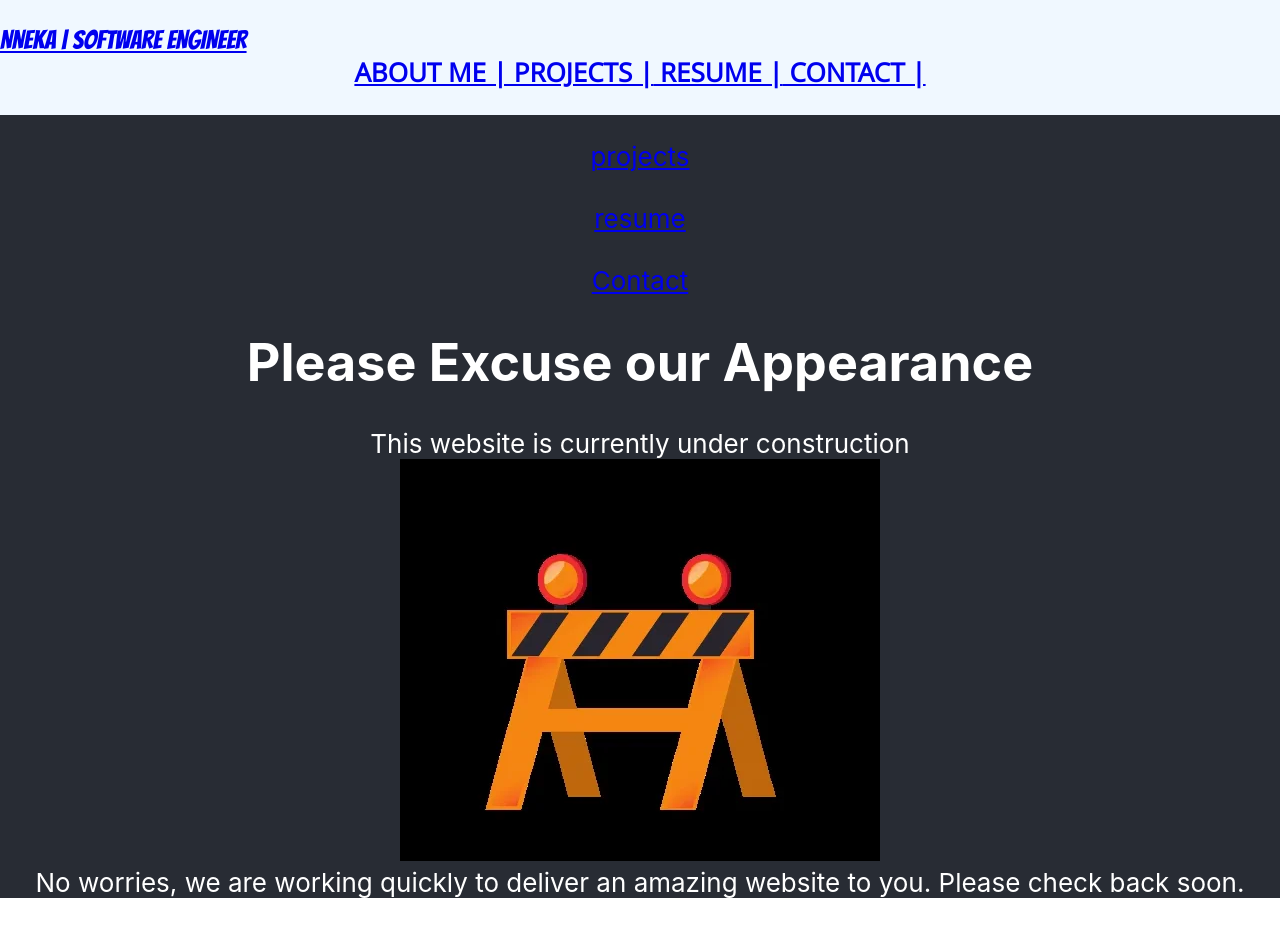
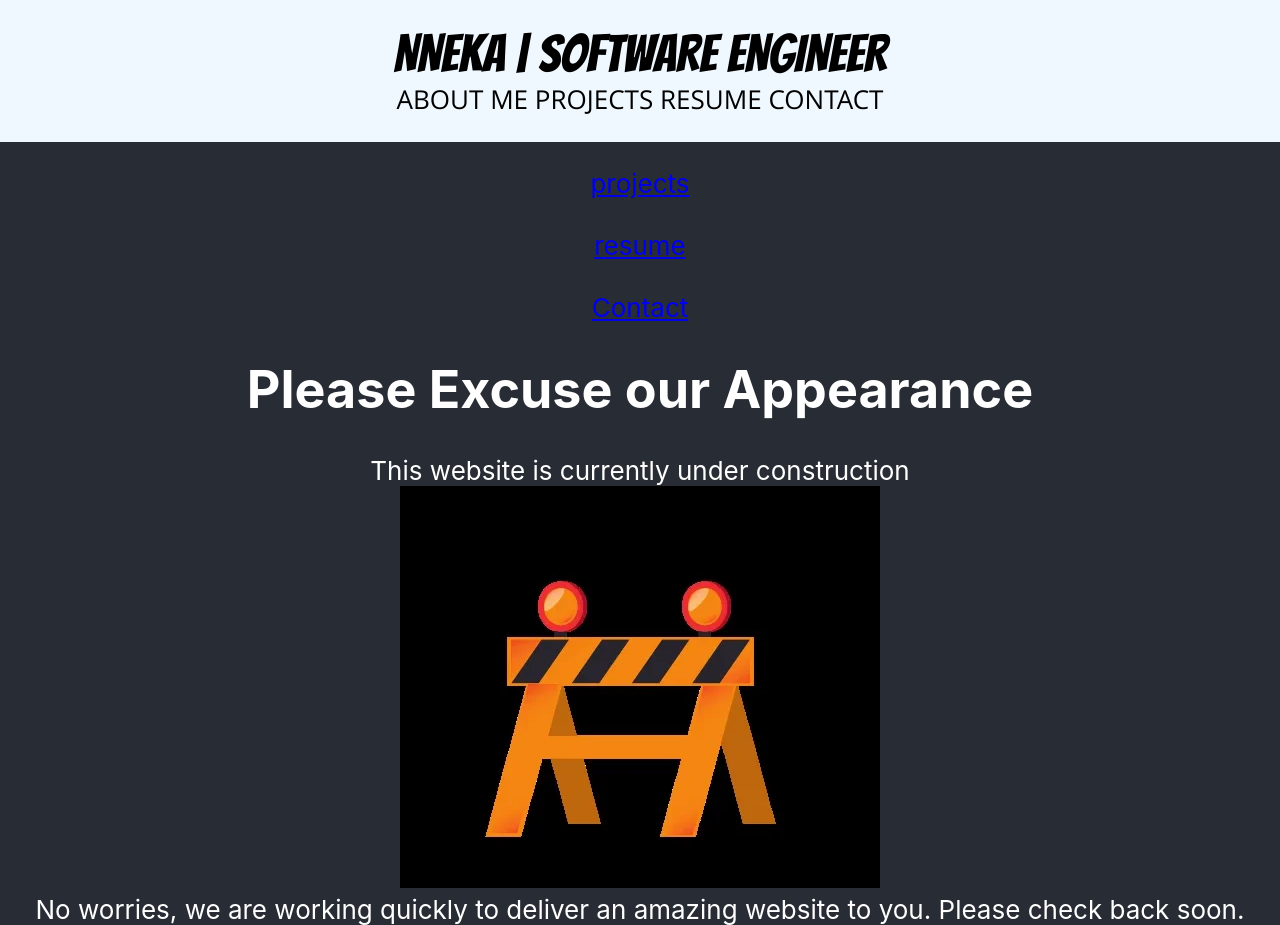
Before and after one commit to nnekauf/portfolio, a React (Create React App) app: page / in a window 1280 px wide. Shown: the top 925 px of the page. Before the commit the page ends 898 px from the top, so only its background shows below. Built offline with nearby package versions, Linux system fonts and the light colour scheme.

Commit message:
styles navBar with css

```diff
--- a/src/App.css
+++ b/src/App.css
@@ -43,14 +43,23 @@
   position: sticky;
   top: 0%;
   padding: 2%;
-  display: flexbox ;
+  display: flexbox;
   justify-content: center;
   margin-bottom: 2%;
   text-transform: uppercase;
 }
 
+.navLink{
+  text-decoration: none;
+  color: black
+}
 
+.navLink:hover {
+  text-decoration-line: underline;
+  color:gray;
+  font-weight: bold;
 
+}
 
 
 .App-link {
--- a/src/components/NavBar.js
+++ b/src/components/NavBar.js
@@ -5,14 +5,14 @@ const NavBar = () => {
     return (
         <div className = "NavBar">
 
-            <div style={{textAlign: "left", fontFamily: "Bangers"}}>
-                <Link className = "navTitle" to="/"> Nneka | Software Engineer</Link>
+            <div style={{fontFamily: "Bangers", fontSize: "2em"}}>
+                <Link className = "navLink" to="/"> Nneka | Software Engineer</Link>
             </div>
-            <div style={{fontFamily: "OpenSans", fontWeight: "bold"}}>
-                <Link className = "navLink"  to="/"> About Me |</Link>
-                <Link className = "navLink"  to="/projects"> Projects |</Link>
-                <Link className = "navLink"  to="/resume"> Resume |</Link>
-                <Link className = "navLink"  to="/contact"> Contact |</Link>
+            <div style={{fontFamily: "OpenSans", fontWeight: "lighter"}}>
+                <Link className = "navLink"  to="/"> About Me</Link>
+                <Link className = "navLink"  to="/projects"> Projects</Link>
+                <Link className = "navLink"  to="/resume"> Resume</Link>
+                <Link className = "navLink"  to="/contact"> Contact</Link>
 
             </div>
         </div>
```
